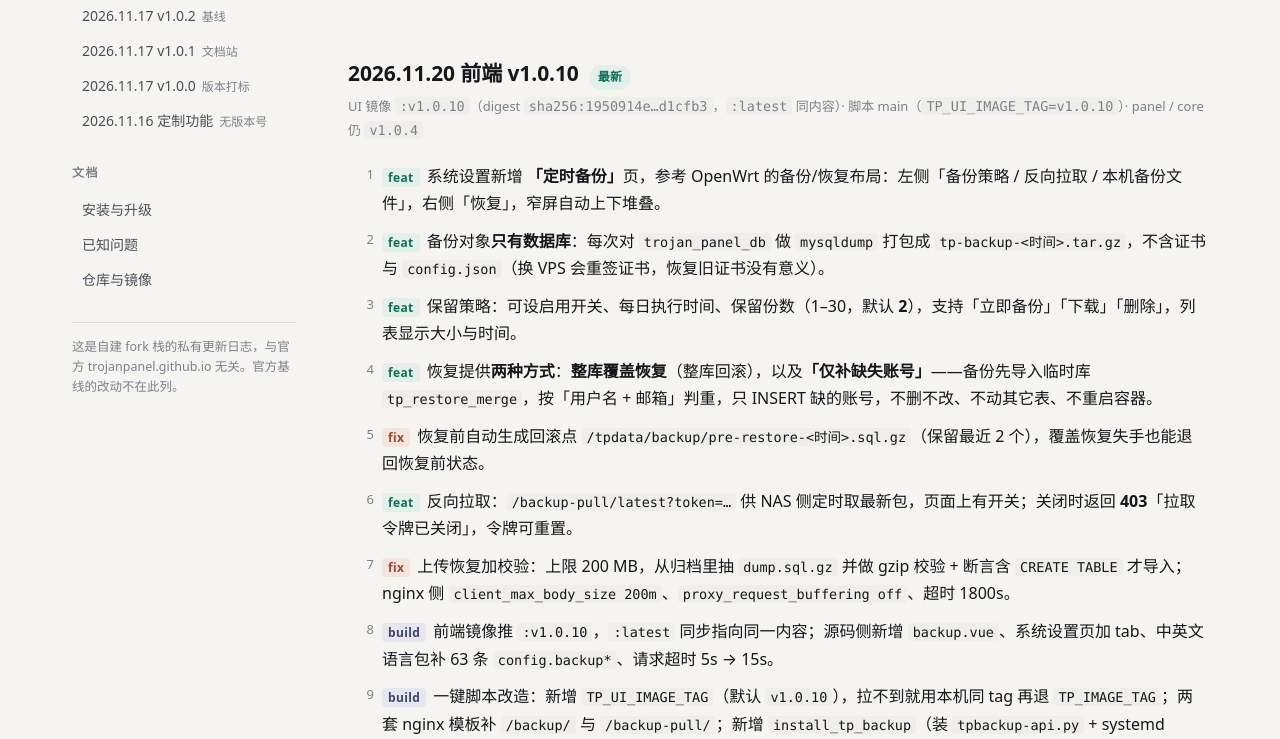
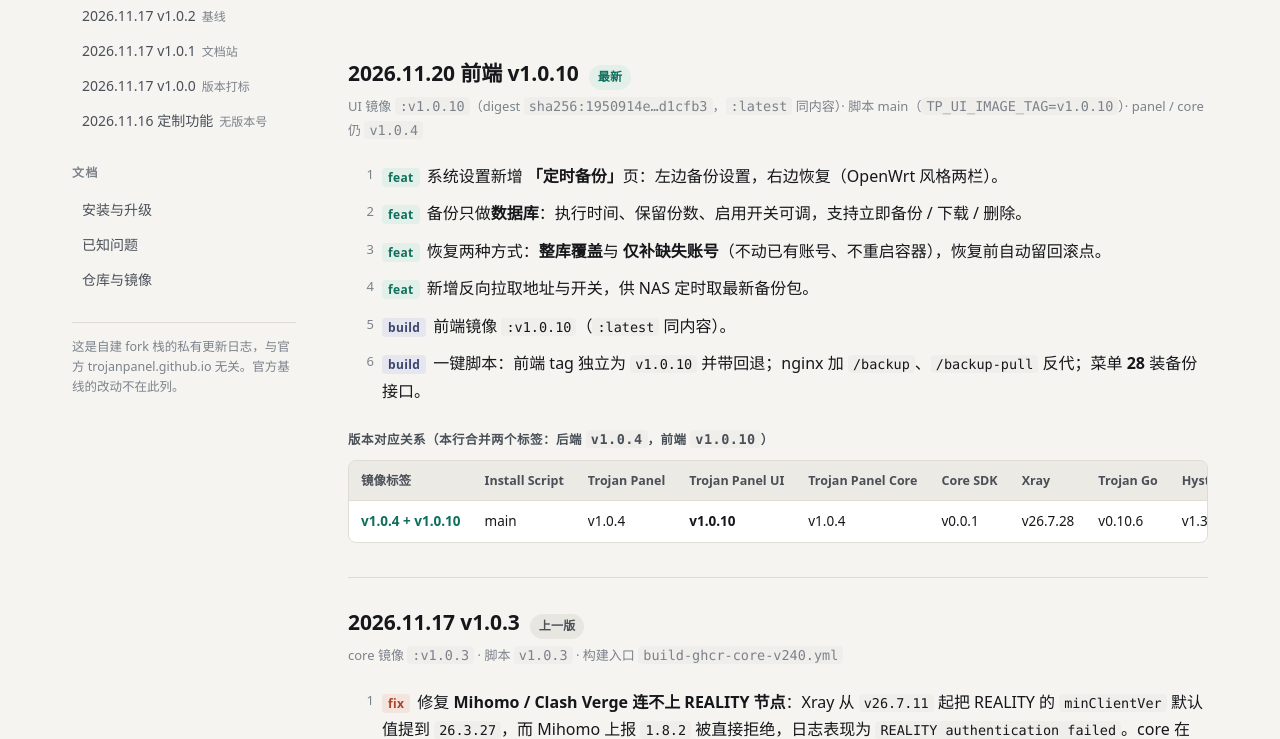
Before and after one commit to silin12/silin12.github.io, a plain HTML site: page index.html in a window 1280 px wide. Shown: the part 213-952 px from the top of the page. Drawn offline with Linux system fonts and the light colour scheme.

Commit message:
docs: 精简 v1.0.10 条目为功能要点

```diff
--- a/index.html
+++ b/index.html
@@ -267,17 +267,12 @@ footer{
       <p class="when">UI 镜像 <code class="inline">:v1.0.10</code>（digest <code class="inline">sha256:1950914e…d1cfb3</code>，<code class="inline">:latest</code> 同内容）· 脚本 main（<code class="inline">TP_UI_IMAGE_TAG=v1.0.10</code>）· panel / core 仍 <code class="inline">v1.0.4</code></p>
 
       <ul class="log">
-        <li><div><span class="k feat">feat</span>系统设置新增 <b>「定时备份」</b>页，参考 OpenWrt 的备份/恢复布局：左侧「备份策略 / 反向拉取 / 本机备份文件」，右侧「恢复」，窄屏自动上下堆叠。</div></li>
-        <li><div><span class="k feat">feat</span>备份对象<b>只有数据库</b>：每次对 <code class="inline">trojan_panel_db</code> 做 <code class="inline">mysqldump</code> 打包成 <code class="inline">tp-backup-&lt;时间&gt;.tar.gz</code>，不含证书与 <code class="inline">config.json</code>（换 VPS 会重签证书，恢复旧证书没有意义）。</div></li>
-        <li><div><span class="k feat">feat</span>保留策略：可设启用开关、每日执行时间、保留份数（1–30，默认 <b>2</b>），支持「立即备份」「下载」「删除」，列表显示大小与时间。</div></li>
-        <li><div><span class="k feat">feat</span>恢复提供<b>两种方式</b>：<b>整库覆盖恢复</b>（整库回滚），以及<b>「仅补缺失账号」</b>——备份先导入临时库 <code class="inline">tp_restore_merge</code>，按「用户名 + 邮箱」判重，只 INSERT 缺的账号，不删不改、不动其它表、不重启容器。</div></li>
-        <li><div><span class="k fix">fix</span>恢复前自动生成回滚点 <code class="inline">/tpdata/backup/pre-restore-&lt;时间&gt;.sql.gz</code>（保留最近 2 个），覆盖恢复失手也能退回恢复前状态。</div></li>
-        <li><div><span class="k feat">feat</span>反向拉取：<code class="inline">/backup-pull/latest?token=…</code> 供 NAS 侧定时取最新包，页面上有开关；关闭时返回 <b>403</b>「拉取令牌已关闭」，令牌可重置。</div></li>
-        <li><div><span class="k fix">fix</span>上传恢复加校验：上限 200 MB，从归档里抽 <code class="inline">dump.sql.gz</code> 并做 gzip 校验 + 断言含 <code class="inline">CREATE TABLE</code> 才导入；nginx 侧 <code class="inline">client_max_body_size 200m</code>、<code class="inline">proxy_request_buffering off</code>、超时 1800s。</div></li>
-        <li><div><span class="k build">build</span>前端镜像推 <code class="inline">:v1.0.10</code>，<code class="inline">:latest</code> 同步指向同一内容；源码侧新增 <code class="inline">backup.vue</code>、系统设置页加 tab、中英文语言包补 63 条 <code class="inline">config.backup*</code>、请求超时 5s → 15s。</div></li>
-        <li><div><span class="k build">build</span>一键脚本改造：新增 <code class="inline">TP_UI_IMAGE_TAG</code>（默认 <code class="inline">v1.0.10</code>），拉不到就用本机同 tag 再退 <code class="inline">TP_IMAGE_TAG</code>；两套 nginx 模板补 <code class="inline">/backup/</code> 与 <code class="inline">/backup-pull/</code>；新增 <code class="inline">install_tp_backup</code>（装 <code class="inline">tpbackup-api.py</code> + systemd <code class="inline">tpbackup-api</code>）并挂到菜单 <b>28</b>；前端升级路径改成先拉镜像再删容器，避免回退时本地镜像已被删掉。</div></li>
-        <li><div><span class="k fix">note</span>推荐用法：日常换机/迁移走「整库覆盖恢复」；只是担心新加的账号丢失，用「仅补缺失账号」即可，已有账号的流量、到期时间不会被覆盖。</div></li>
-        <li><div><span class="k fix">note</span>本轮 panel / core <b>不动</b>：core 的 <code class="inline">v1.0.4</code> 与 <code class="inline">v1.0.3</code> 是同一 digest（纯重打标签），前端单独打 <code class="inline">v1.0.10</code>。</div></li>
+        <li><div><span class="k feat">feat</span>系统设置新增 <b>「定时备份」</b>页：左边备份设置，右边恢复（OpenWrt 风格两栏）。</div></li>
+        <li><div><span class="k feat">feat</span>备份只做<b>数据库</b>：执行时间、保留份数、启用开关可调，支持立即备份 / 下载 / 删除。</div></li>
+        <li><div><span class="k feat">feat</span>恢复两种方式：<b>整库覆盖</b>与 <b>仅补缺失账号</b>（不动已有账号、不重启容器），恢复前自动留回滚点。</div></li>
+        <li><div><span class="k feat">feat</span>新增反向拉取地址与开关，供 NAS 定时取最新备份包。</div></li>
+        <li><div><span class="k build">build</span>前端镜像 <code class="inline">:v1.0.10</code>（<code class="inline">:latest</code> 同内容）。</div></li>
+        <li><div><span class="k build">build</span>一键脚本：前端 tag 独立为 <code class="inline">v1.0.10</code> 并带回退；nginx 加 <code class="inline">/backup</code>、<code class="inline">/backup-pull</code> 反代；菜单 <b>28</b> 装备份接口。</div></li>
       </ul>
 
       <div class="tbl-wrap">
```
